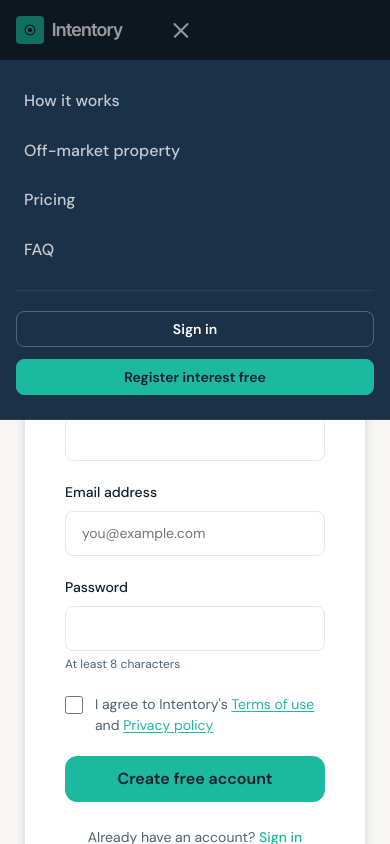
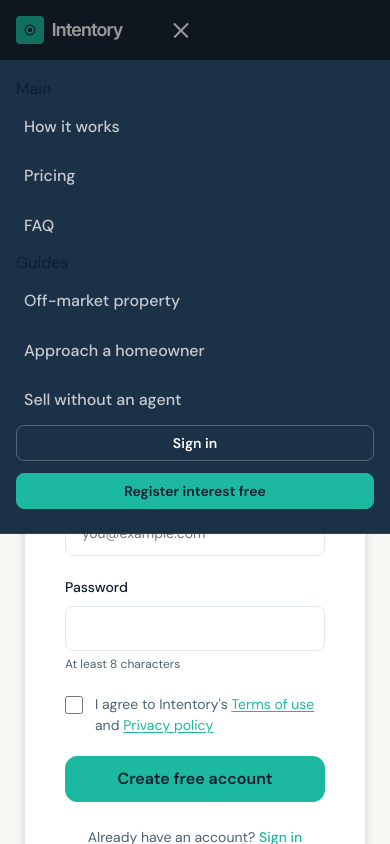
Before and after one commit to projectsforguy-alt/property-interest, a Next.js app: page /register in a window 390 px wide. Both pictures are taken after a click on the button "Open menu". Shown: the top 844 px of the page. Built offline with nearby package versions, Linux system fonts and the light colour scheme.

Commit message:
Update MobileNav.tsx

```diff
--- a/components/MobileNav.tsx
+++ b/components/MobileNav.tsx
@@ -4,23 +4,31 @@
 import Link from 'next/link';
 import { usePathname } from 'next/navigation';
 
-const NAV_LINKS = [
+const NAV = [
+  {
+    label: 'Main',
+    links: [
       { href: '/how-it-works', label: 'How it works' },
-  { href: '/off-market-property', label: 'Off-market property' },
       { href: '/pricing', label: 'Pricing' },
       { href: '/faq', label: 'FAQ' },
+    ],
+  },
+  {
+    label: 'Guides',
+    links: [
+      { href: '/off-market-property', label: 'Off-market property' },
+      { href: '/approach-a-homeowner', label: 'Approach a homeowner' },
+      { href: '/sell-without-an-estate-agent', label: 'Sell without an agent' },
+    ],
+  },
 ];
 
 export default function MobileNav() {
   const [open, setOpen] = useState(false);
   const pathname = usePathname();
 
-  // Close on route change
-  useEffect(() => {
-    setOpen(false);
-  }, [pathname]);
+  useEffect(() => { setOpen(false); }, [pathname]);
 
-  // Prevent body scroll when open
   useEffect(() => {
     document.body.style.overflow = open ? 'hidden' : '';
     return () => { document.body.style.overflow = ''; };
@@ -28,7 +36,6 @@
 
   return (
     <>
-      {/* Hamburger button — only visible on mobile */}
       <button
         className="mobile-nav-toggle"
         onClick={() => setOpen((v) => !v)}
@@ -42,7 +49,6 @@
         </span>
       </button>
 
-      {/* Backdrop */}
       {open && (
         <div
           className="mobile-nav-backdrop"
@@ -51,13 +57,14 @@
         />
       )}
 
-      {/* Drawer */}
       <nav
         className={`mobile-nav-drawer${open ? ' mobile-nav-drawer--open' : ''}`}
         aria-label="Mobile navigation"
       >
-        <div className="mobile-nav-links">
-          {NAV_LINKS.map(({ href, label }) => (
+        {NAV.map((group) => (
+          <div key={group.label} className="mobile-nav-group">
+            <div className="mobile-nav-group-label">{group.label}</div>
+            {group.links.map(({ href, label }) => (
               <Link
                 key={href}
                 href={href}
@@ -68,6 +75,7 @@
               </Link>
             ))}
           </div>
+        ))}
 
         <div className="mobile-nav-actions">
           <Link href="/login" className="btn btn-outline w-full" onClick={() => setOpen(false)}>
```
Lines whose indentation alone changed are shown as unchanged.
